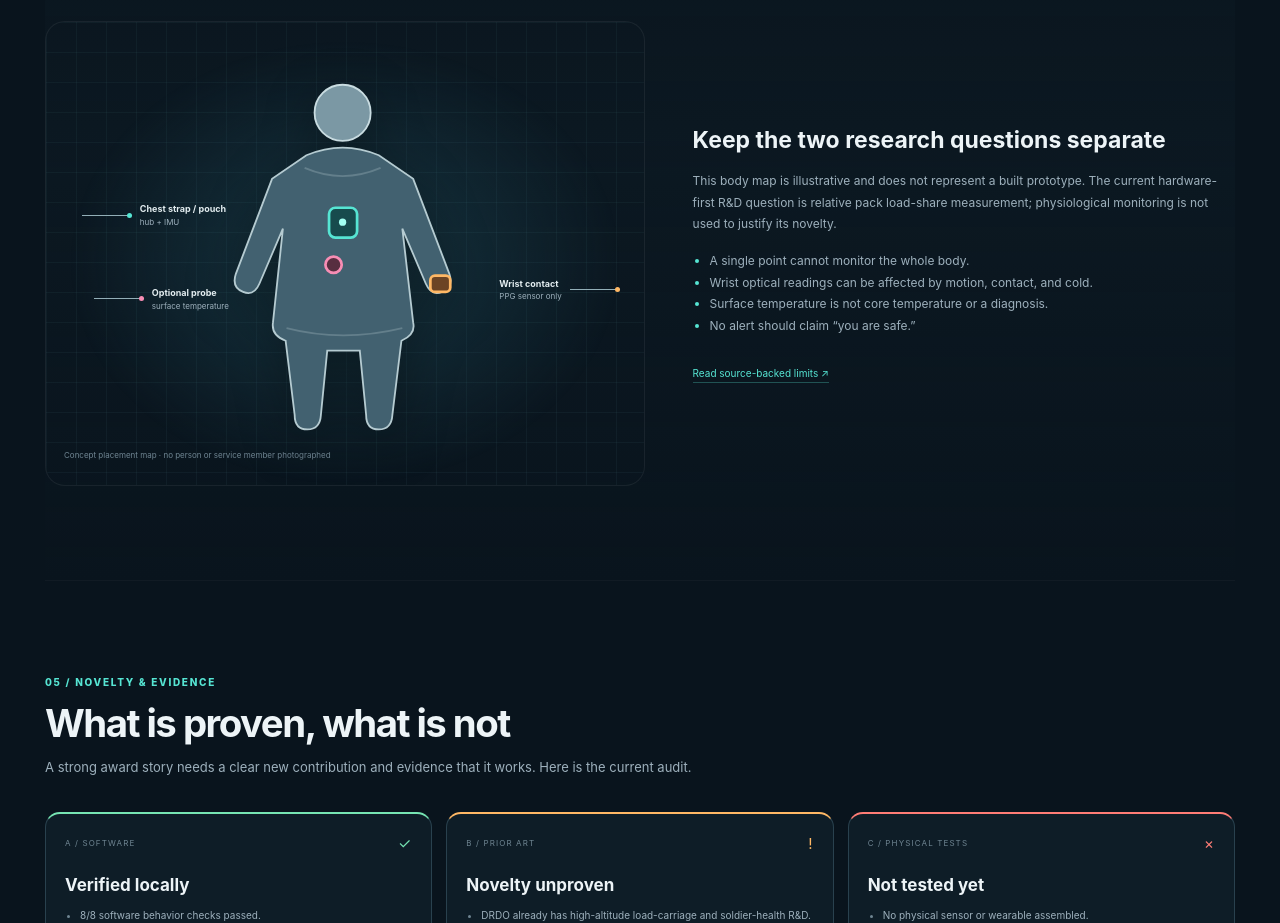
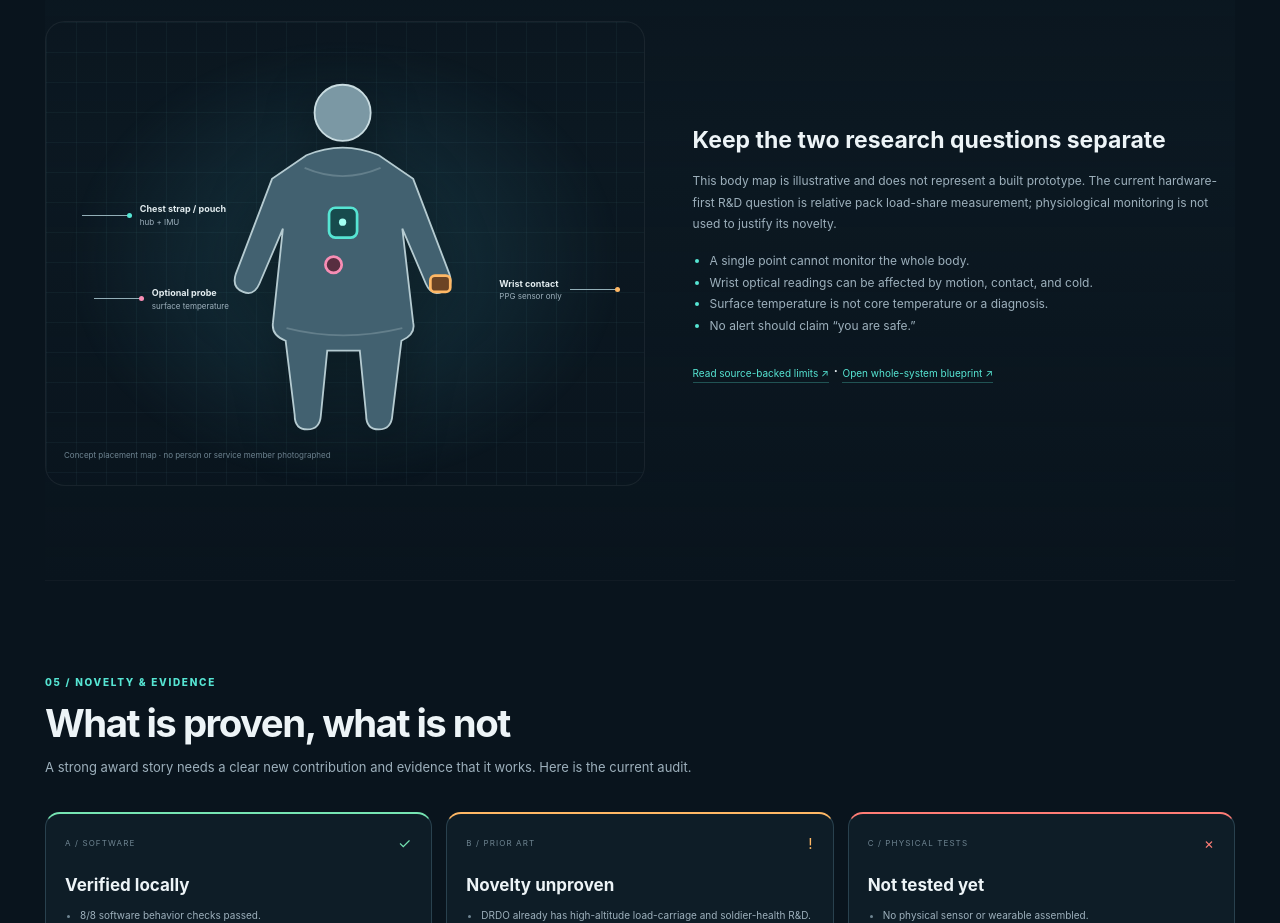
Before and after one commit to krithika-bot/KRITHIKA, a plain HTML site: page projects/high-altitude-soldier-safety/site/index.html in a window 1280 px wide. Shown: the part 3060-3983 px from the top of the page. Drawn offline with Linux system fonts and the light colour scheme.

Commit message:
Add complete modular system blueprint

```diff
--- a/projects/high-altitude-soldier-safety/site/index.html
+++ b/projects/high-altitude-soldier-safety/site/index.html
@@ -143,7 +143,7 @@
           <div class="placement-label label-temp-2"><span class="line-lead"></span><span><b>Optional probe</b><small>surface temperature</small></span></div>
           <p class="body-caption">Concept placement map · no person or service member photographed</p>
         </div>
-        <div class="placement-copy"><h3>Keep the two research questions separate</h3><p>This body map is illustrative and does not represent a built prototype. The current hardware-first R&amp;D question is relative pack load-share measurement; physiological monitoring is not used to justify its novelty.</p><ul><li>A single point cannot monitor the whole body.</li><li>Wrist optical readings can be affected by motion, contact, and cold.</li><li>Surface temperature is not core temperature or a diagnosis.</li><li>No alert should claim “you are safe.”</li></ul><a class="text-link" href="../docs/research/high_altitude_soldier_evidence_pack_v1.md">Read source-backed limits ↗</a></div>
+        <div class="placement-copy"><h3>Keep the two research questions separate</h3><p>This body map is illustrative and does not represent a built prototype. The current hardware-first R&amp;D question is relative pack load-share measurement; physiological monitoring is not used to justify its novelty.</p><ul><li>A single point cannot monitor the whole body.</li><li>Wrist optical readings can be affected by motion, contact, and cold.</li><li>Surface temperature is not core temperature or a diagnosis.</li><li>No alert should claim “you are safe.”</li></ul><a class="text-link" href="../docs/research/high_altitude_soldier_evidence_pack_v1.md">Read source-backed limits ↗</a> · <a class="text-link" href="../docs/full_project_blueprint_v1.md">Open whole-system blueprint ↗</a></div>
       </div>
     </section>
 
```
Also changed, not shown: 2 other files.
